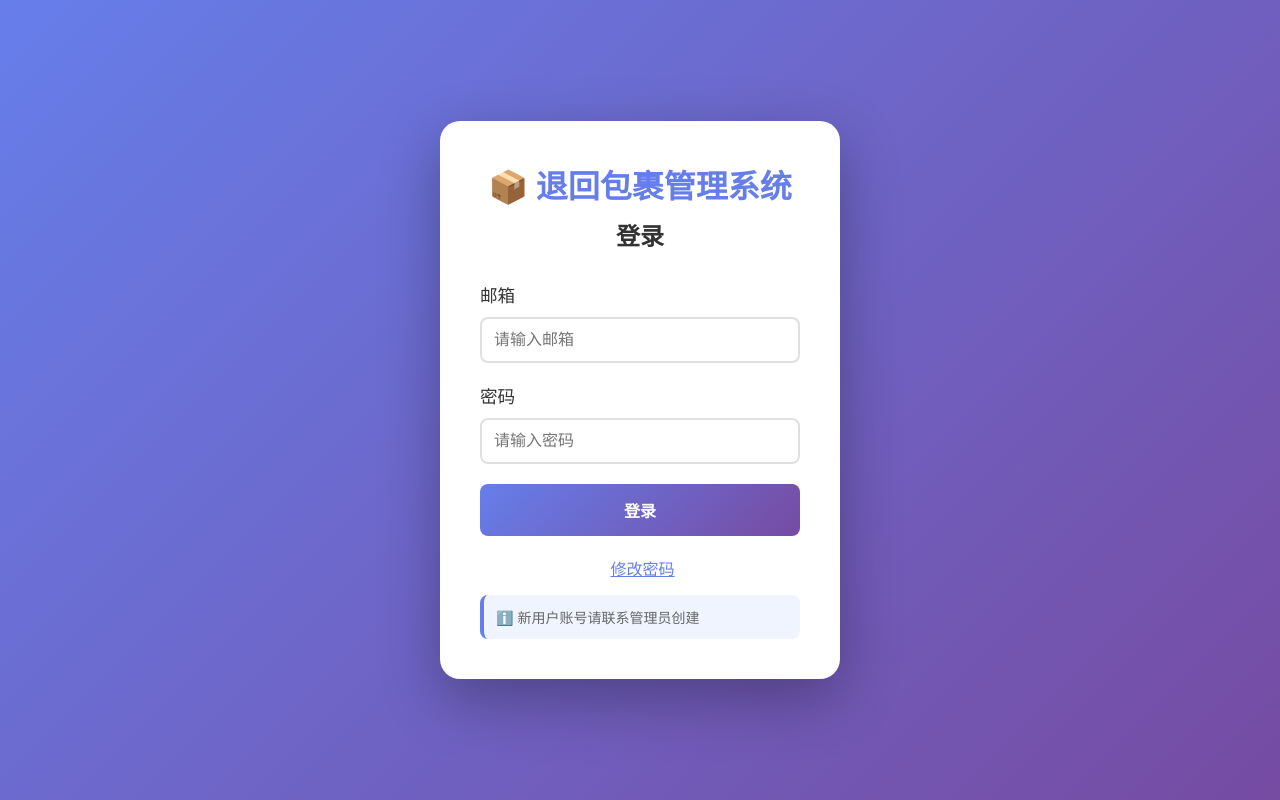
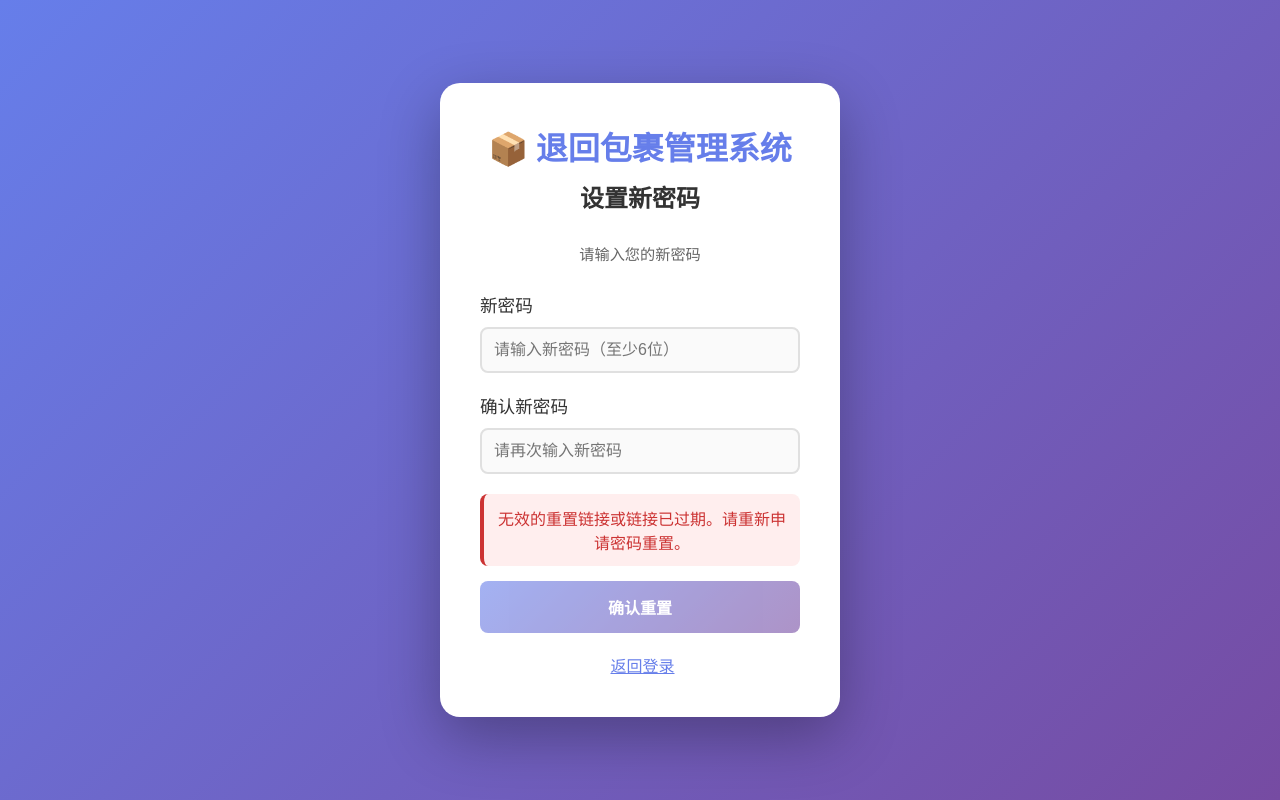
Before and after one commit to Neo4444l/package-management-system, a React (Vite) app: page /reset-password in a window 1280 px wide. Built offline with nearby package versions, Linux system fonts and the light colour scheme; no server answers.

Commit message:
版本1.08

```diff
--- a/src/App.jsx
+++ b/src/App.jsx
@@ -2,6 +2,7 @@ import React, { useState, useEffect } from 'react'
 import { BrowserRouter as Router, Routes, Route, Navigate } from 'react-router-dom'
 import { supabase } from './supabaseClient'
 import Login from './components/Login'
+import ResetPassword from './components/ResetPassword'
 import UserManagement from './components/UserManagement'
 import HomePage from './pages/HomePage'
 import ShelvingPage from './pages/ShelvingPage'
@@ -89,20 +90,24 @@ function App() {
     )
   }
 
-  if (!session) {
-    return <Login onLogin={setSession} />
-  }
-
-  const roleBadge = getRoleBadge(userRole)
-
   return (
     <Router>
+      <Routes>
+        {/* 公开路由 - 密码重置 */}
+        <Route path="/reset-password" element={<ResetPassword />} />
+
+        {/* 需要登录的路由 */}
+        {!session ? (
+          <Route path="*" element={<Login onLogin={setSession} />} />
+        ) : (
+          <>
+            <Route path="*" element={
               <div className="App">
                 <div className="user-info">
                   <span className="user-email">👤 {session.user.email}</span>
                   {userRole && (
-            <span className={`user-role-badge ${roleBadge.class}`}>
-              {roleBadge.text}
+                    <span className={`user-role-badge ${getRoleBadge(userRole).class}`}>
+                      {getRoleBadge(userRole).text}
                     </span>
                   )}
                   {userRole === 'admin' && (
@@ -127,6 +132,10 @@ function App() {
                   <Route path="*" element={<Navigate to="/" replace />} />
                 </Routes>
               </div>
+            } />
+          </>
+        )}
+      </Routes>
     </Router>
   )
 }
--- a/src/components/Login.css
+++ b/src/components/Login.css
@@ -28,6 +28,14 @@
   color: #333;
   margin-bottom: 30px;
   font-size: 1.5em;
+}
+
+.reset-description {
+  text-align: center;
+  color: #666;
+  margin-bottom: 25px;
+  font-size: 0.95em;
+  line-height: 1.5;
 }
 
 .form-group {
--- a/src/components/Login.jsx
+++ b/src/components/Login.jsx
@@ -4,11 +4,10 @@ import './Login.css'
 
 export default function Login({ onLogin }) {
   const [loading, setLoading] = useState(false)
-  const [showChangePassword, setShowChangePassword] = useState(false)
+  const [showResetPassword, setShowResetPassword] = useState(false)
   const [email, setEmail] = useState('')
   const [password, setPassword] = useState('')
-  const [newPassword, setNewPassword] = useState('')
-  const [confirmPassword, setConfirmPassword] = useState('')
+  const [resetEmail, setResetEmail] = useState('')
   const [error, setError] = useState('')
   const [success, setSuccess] = useState('')
 
@@ -36,108 +35,56 @@ export default function Login({ onLogin }) {
     }
   }
 
-  const handleChangePassword = async (e) => {
+  const handleResetPassword = async (e) => {
     e.preventDefault()
     setLoading(true)
     setError('')
     setSuccess('')
 
     try {
-      // 验证新密码
-      if (newPassword.length < 6) {
-        throw new Error('新密码至少需要6个字符')
-      }
-
-      if (newPassword !== confirmPassword) {
-        throw new Error('两次输入的新密码不一致')
-      }
-
-      // 先登录验证旧密码
-      const { data: loginData, error: loginError } = await supabase.auth.signInWithPassword({
-        email,
-        password,
+      // 发送密码重置邮件
+      const { error } = await supabase.auth.resetPasswordForEmail(resetEmail, {
+        redirectTo: `${window.location.origin}/reset-password`,
       })
 
-      if (loginError) throw new Error('当前密码错误')
+      if (error) throw error
 
-      // 更新密码
-      const { error: updateError } = await supabase.auth.updateUser({
-        password: newPassword
-      })
-
-      if (updateError) throw updateError
-
-      setSuccess('密码修改成功！')
+      setSuccess('✅ 密码重置邮件已发送！请检查您的邮箱（包括垃圾邮件文件夹）。')
 
       // 清空表单
-      setEmail('')
-      setPassword('')
-      setNewPassword('')
-      setConfirmPassword('')
+      setResetEmail('')
 
-      // 2秒后返回登录界面
+      // 5秒后返回登录界面
       setTimeout(() => {
-        setShowChangePassword(false)
+        setShowResetPassword(false)
         setSuccess('')
-      }, 2000)
+      }, 5000)
     } catch (error) {
-      setError(error.message)
+      setError(error.message || '发送失败，请稍后重试')
     } finally {
       setLoading(false)
     }
   }
 
-  if (showChangePassword) {
+  if (showResetPassword) {
     return (
       <div className="login-container">
         <div className="login-box">
           <h1>📦 退回包裹管理系统</h1>
-          <h2>修改密码</h2>
+          <h2>忘记/修改密码</h2>
+          <p className="reset-description">
+            输入您的邮箱地址，我们将发送密码重置链接到您的邮箱
+          </p>
 
-          <form onSubmit={handleChangePassword}>
+          <form onSubmit={handleResetPassword}>
             <div className="form-group">
               <label>邮箱</label>
               <input
                 type="email"
-                value={email}
-                onChange={(e) => setEmail(e.target.value)}
-                placeholder="请输入邮箱"
+                value={resetEmail}
+                onChange={(e) => setResetEmail(e.target.value)}
+                placeholder="请输入您的注册邮箱"
                 required
-              />
-            </div>
-
-            <div className="form-group">
-              <label>当前密码</label>
-              <input
-                type="password"
-                value={password}
-                onChange={(e) => setPassword(e.target.value)}
-                placeholder="请输入当前密码"
-                required
-              />
-            </div>
-
-            <div className="form-group">
-              <label>新密码</label>
-              <input
-                type="password"
-                value={newPassword}
-                onChange={(e) => setNewPassword(e.target.value)}
-                placeholder="请输入新密码（至少6位）"
-                required
-                minLength={6}
-              />
-            </div>
-
-            <div className="form-group">
-              <label>确认新密码</label>
-              <input
-                type="password"
-                value={confirmPassword}
-                onChange={(e) => setConfirmPassword(e.target.value)}
-                placeholder="请再次输入新密码"
-                required
-                minLength={6}
               />
             </div>
 
@@ -145,20 +92,17 @@ export default function Login({ onLogin }) {
             {success && <div className="success-message">{success}</div>}
 
             <button type="submit" disabled={loading} className="btn-primary">
-              {loading ? '处理中...' : '确认修改'}
+              {loading ? '发送中...' : '发送重置邮件'}
             </button>
           </form>
 
           <div className="toggle-mode">
             <p>
               <button onClick={() => {
-                setShowChangePassword(false)
+                setShowResetPassword(false)
                 setError('')
                 setSuccess('')
-                setEmail('')
-                setPassword('')
-                setNewPassword('')
-                setConfirmPassword('')
+                setResetEmail('')
               }}>
                 返回登录
               </button>
@@ -208,10 +152,10 @@ export default function Login({ onLogin }) {
         <div className="toggle-mode">
           <p>
             <button onClick={() => {
-              setShowChangePassword(true)
+              setShowResetPassword(true)
               setError('')
             }}>
-              修改密码
+              忘记/修改密码
             </button>
           </p>
           <p className="admin-note">
--- /dev/null
+++ b/src/components/ResetPassword.jsx
@@ -0,0 +1,119 @@
+import { useState, useEffect } from 'react'
+import { useNavigate } from 'react-router-dom'
+import { supabase } from '../supabaseClient'
+import './Login.css'
+
+export default function ResetPassword() {
+  const navigate = useNavigate()
+  const [loading, setLoading] = useState(false)
+  const [newPassword, setNewPassword] = useState('')
+  const [confirmPassword, setConfirmPassword] = useState('')
+  const [error, setError] = useState('')
+  const [success, setSuccess] = useState('')
+
+  useEffect(() => {
+    // 检查是否有访问令牌（从邮件链接）
+    const checkSession = async () => {
+      const { data: { session } } = await supabase.auth.getSession()
+      if (!session) {
+        setError('无效的重置链接或链接已过期。请重新申请密码重置。')
+      }
+    }
+    checkSession()
+  }, [])
+
+  const handleResetPassword = async (e) => {
+    e.preventDefault()
+    setLoading(true)
+    setError('')
+    setSuccess('')
+
+    try {
+      // 验证新密码
+      if (newPassword.length < 6) {
+        throw new Error('新密码至少需要6个字符')
+      }
+
+      if (newPassword !== confirmPassword) {
+        throw new Error('两次输入的新密码不一致')
+      }
+
+      // 更新密码
+      const { error } = await supabase.auth.updateUser({
+        password: newPassword
+      })
+
+      if (error) throw error
+
+      setSuccess('✅ 密码重置成功！3秒后跳转到登录页面...')
+
+      // 3秒后跳转到登录页面
+      setTimeout(() => {
+        navigate('/')
+      }, 3000)
+    } catch (error) {
+      setError(error.message || '密码重置失败，请重试')
+    } finally {
+      setLoading(false)
+    }
+  }
+
+  return (
+    <div className="login-container">
+      <div className="login-box">
+        <h1>📦 退回包裹管理系统</h1>
+        <h2>设置新密码</h2>
+        <p className="reset-description">
+          请输入您的新密码
+        </p>
+
+        <form onSubmit={handleResetPassword}>
+          <div className="form-group">
+            <label>新密码</label>
+            <input
+              type="password"
+              value={newPassword}
+              onChange={(e) => setNewPassword(e.target.value)}
+              placeholder="请输入新密码（至少6位）"
+              required
+              minLength={6}
+              disabled={!!error && !loading}
+            />
+          </div>
+
+          <div className="form-group">
+            <label>确认新密码</label>
+            <input
+              type="password"
+              value={confirmPassword}
+              onChange={(e) => setConfirmPassword(e.target.value)}
+              placeholder="请再次输入新密码"
+              required
+              minLength={6}
+              disabled={!!error && !loading}
+            />
+          </div>
+
+          {error && <div className="error-message">{error}</div>}
+          {success && <div className="success-message">{success}</div>}
+
+          <button
+            type="submit"
+            disabled={loading || (!!error && !loading) || success}
+            className="btn-primary"
+          >
+            {loading ? '处理中...' : success ? '重置成功' : '确认重置'}
+          </button>
+        </form>
+
+        <div className="toggle-mode">
+          <p>
+            <button onClick={() => navigate('/')}>
+              返回登录
+            </button>
+          </p>
+        </div>
+      </div>
+    </div>
+  )
+}
--- a/src/components/UserManagement.jsx
+++ b/src/components/UserManagement.jsx
@@ -500,8 +500,7 @@ export default function UserManagement() {
                     <button
                       onClick={() => handleEditUser(user)}
                       className="btn-edit"
-                      disabled={user.id === currentUserId}
-                      title={user.id === currentUserId ? '不能编辑自己' : '编辑用户名'}
+                      title="编辑用户名"
                     >
                       ✏️
                     </button>
```
Also changed, not shown: 1 other file (tests, documents, lock files or other folders). Lines whose indentation alone changed are shown as unchanged.
